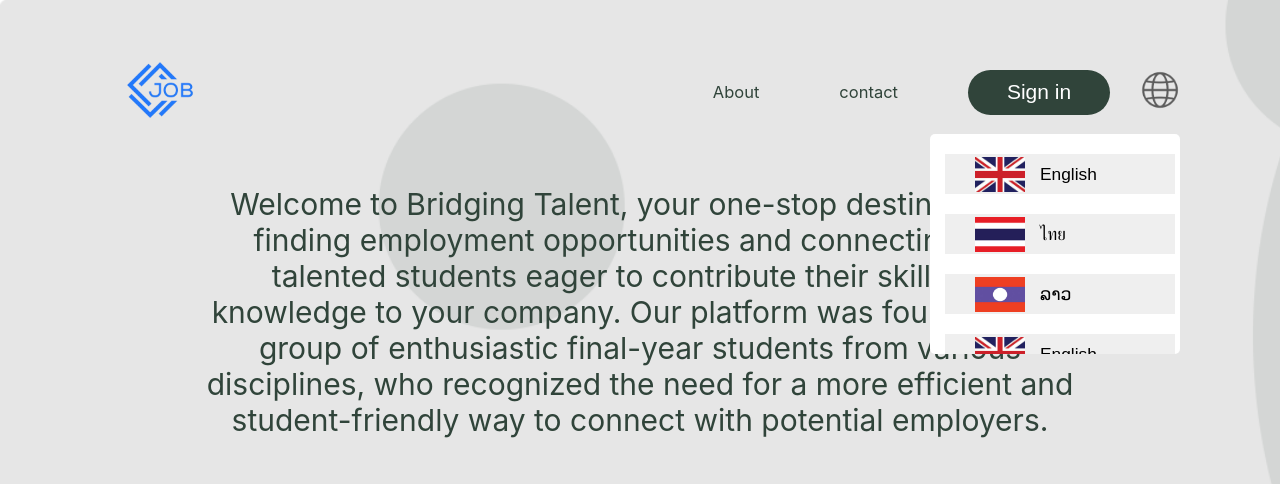
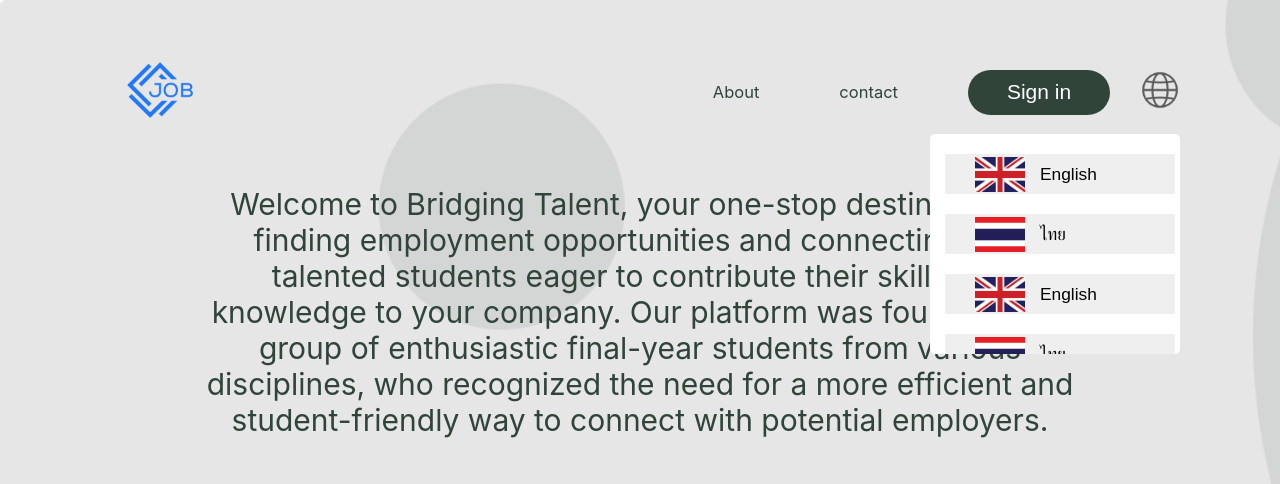
Before and after one commit to FILUD/find_job, a React (Create React App) app: page /About in a window 1280 px wide. Both pictures are taken after a click on the picture 1160 px from the left and 90 px from the top of the page. Shown: the top 484 px of the page. Built offline with nearby package versions, Linux system fonts and the light colour scheme.

Commit message:
CSS: hover

```diff
--- a/src/component/popup/languages/Popup_languages.css
+++ b/src/component/popup/languages/Popup_languages.css
@@ -66,3 +66,7 @@ text-decoration-line: underline;
     margin-right: 15px;
 
 }
+
+.languages-shadhow:hover{
+background-color:#30443A;
+}
--- a/src/component/popup/languages/Popup_languages.tsx
+++ b/src/component/popup/languages/Popup_languages.tsx
@@ -26,13 +26,11 @@ const LanguagesOption = () => {
 
                         <div className='button-languages-option'>
                             <ul className='dropdown-menu-languages'>
-
-                                    <li>   <button className='button-languages-option-english'><img className='flag-icon' src='Logo/english_flag.jpg'/> English</button> </li>
-                                    <li>   <button className='button-languages-option-thai' ><img className='flag-icon' src='Logo/thai_flag.jpg'/>ไทย</button></li>
-                                    <li>   <button className='button-languages-option-lao' ><img className='flag-icon' src='Logo/laos_flag.jpg'/>ລາວ</button></li>
-                                    <li>   <button className='button-languages-option-english'><img className='flag-icon' src='Logo/english_flag.jpg'/> English</button> </li>
-                                    <li>   <button className='button-languages-option-thai' ><img className='flag-icon' src='Logo/thai_flag.jpg'/>ไทย</button></li>
-                                    <li>   <button className='button-languages-option-lao' ><img className='flag-icon' src='Logo/laos_flag.jpg'/>ລາວ</button></li>
+                                    <li className='languages-shadhow'>   <button className='button-languages-option-english'><img className='flag-icon' src='Logo/english_flag.jpg'/> English</button> </li>
+                                    <li className='languages-shadhow'>   <button className='button-languages-option-thai' ><img className='flag-icon' src='Logo/thai_flag.jpg'/>ไทย</button></li>
+                                    <li className='languages-shadhow'>   <button className='button-languages-option-english'><img className='flag-icon' src='Logo/english_flag.jpg'/> English</button> </li>
+                                    <li className='languages-shadhow'>   <button className='button-languages-option-thai' ><img className='flag-icon' src='Logo/thai_flag.jpg'/>ไทย</button></li>
+                                    <li className='languages-shadhow'>   <button className='button-languages-option-lao' ><img className='flag-icon' src='Logo/laos_flag.jpg'/>ລາວ</button></li>
 
 
                             </ul>
```
